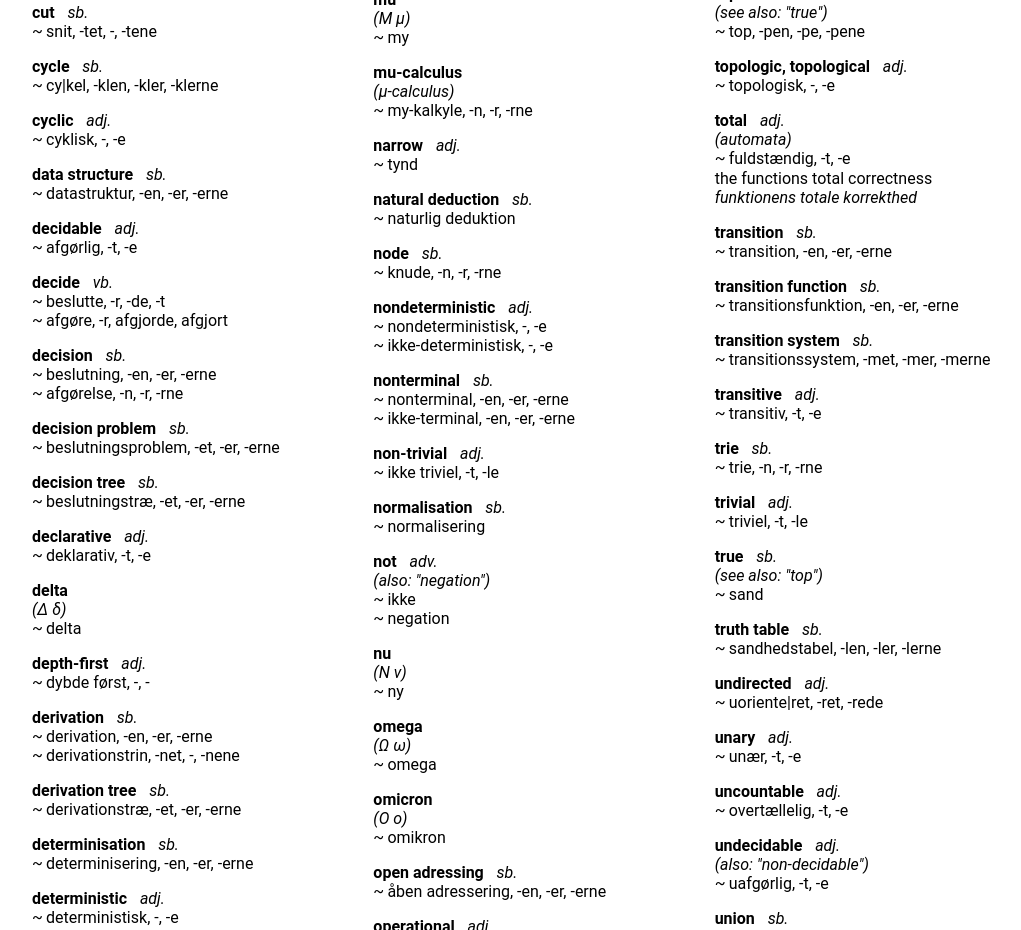
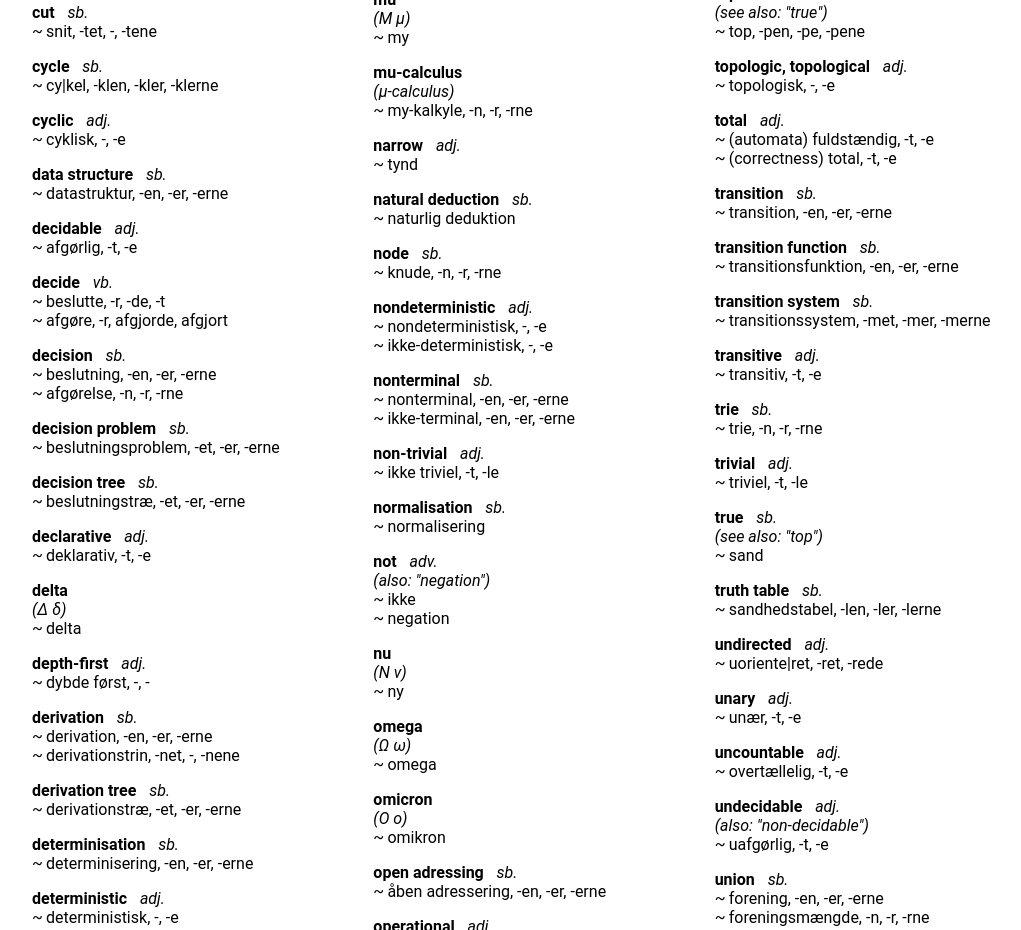
Before and after one commit to SSoelvsten/en-dk, a React (Create React App) app: page / in a window 1280 px wide. Shown: the part 4120-5050 px from the top of the page, without its empty margins (112-1133 px from the left). Built offline with nearby package versions, Linux system fonts and the light colour scheme.

Commit message:
Move context for 'total' inline

```diff
--- a/src/dictionary.ts
+++ b/src/dictionary.ts
@@ -1726,12 +1726,11 @@ export const en_dk : Lexeme[] = [
   {
     word: "total",
     type: "adj.",
-    note: "automata",
-    translations: ["fuldstændig, -t, -e"],
+    translations: [
+      "(automata) fuldstændig, -t, -e",
+      "(correctness) total, -t, -e"
+    ],
     keywords: ["formal methods", "graph", "mathematics"],
-    phrases: [
-      ["the functions total correctness", "funktionens totale korrekthed"]
-    ]
   },
   {
     word: "transition",
```
